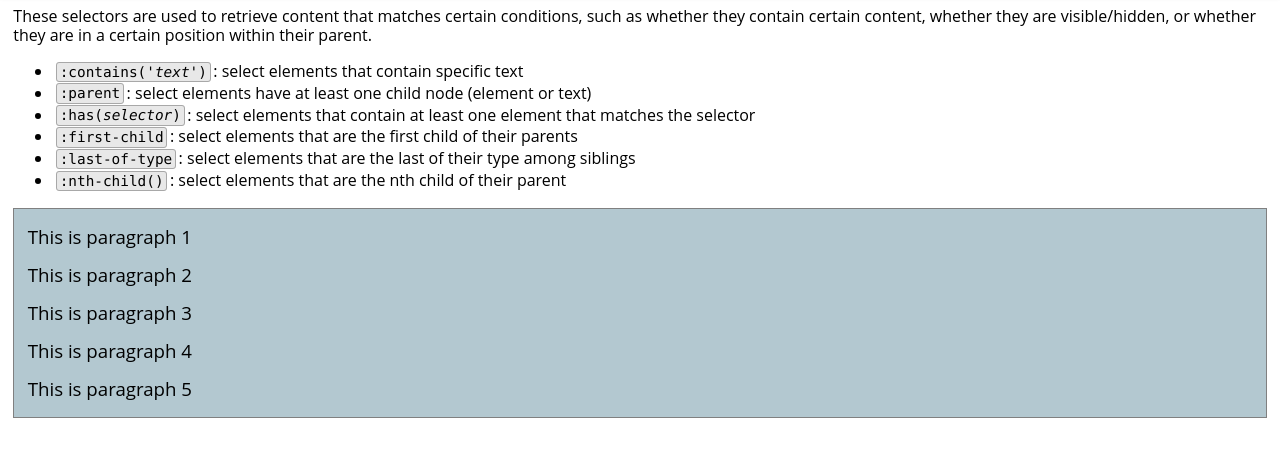
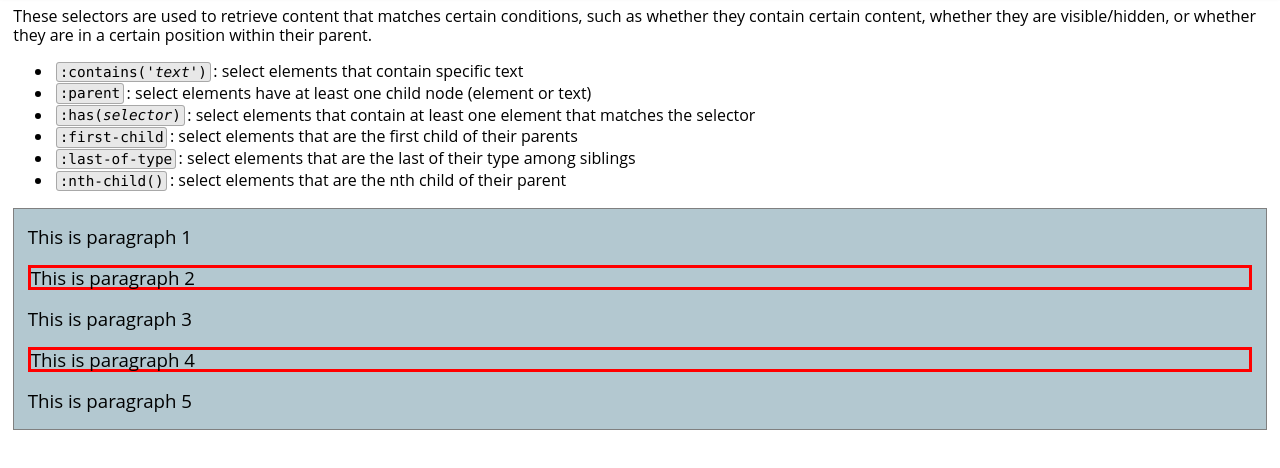
Before and after one commit to RaquelFraktas/jquery_exercise_files, a plain HTML site: page Exercise Files/Ch_2/ChildVisCont_start.html in a window 1280 px wide. Shown: the part 82-550 px from the top of the page. Drawn offline with Linux system fonts and the light colour scheme.

Commit message:
advanced filters

```diff
--- a/Exercise Files/Ch_2/ChildVisCont_start.html
+++ b/Exercise Files/Ch_2/ChildVisCont_start.html
@@ -7,6 +7,26 @@
     <script type="text/javascript" src="../jquery-3.0.0.js"></script>
     <script type="text/javascript">
         $("document").ready(function() {
+            // $("p:contains('3')").css("border", "3px solid red");
+            // selects paragraphs that contain '3' as a text string inside it
+            // $("p:parent").css("border", "3px solid red");
+            // either have another tag inside them or a text node.
+            // paragraphs that at least have one child element will be selected by the parent filter
+            // $("div:has(p[class=a])").css("border", "3px solid red");
+            // this selects the divs tags that have an a class inside
+            // $("div p:first-child").css("border", "3px solid red");
+            // selects paragraph tags that are descendants of the div that are the first child of that element
+            // $("div p:last-of-type").css("border", "3px solid red");
+            // $("div p:nth-child(3)").css("border", "3px solid red");
+            //  asks for ps inside a div, that is the 3rd child of it's parent
+            // starts at 1-based index
+            $("div p:nth-child(2n)").css("border", "3px solid red");
+            // loops over and selects every 2nd element
+
+
+
+
+
         });
     </script>
 </head>
```
